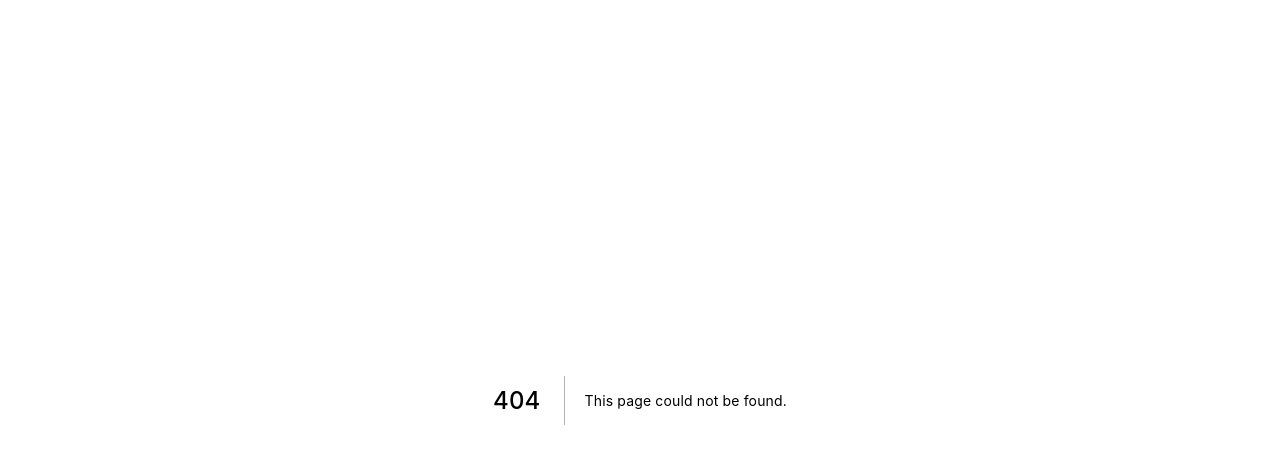
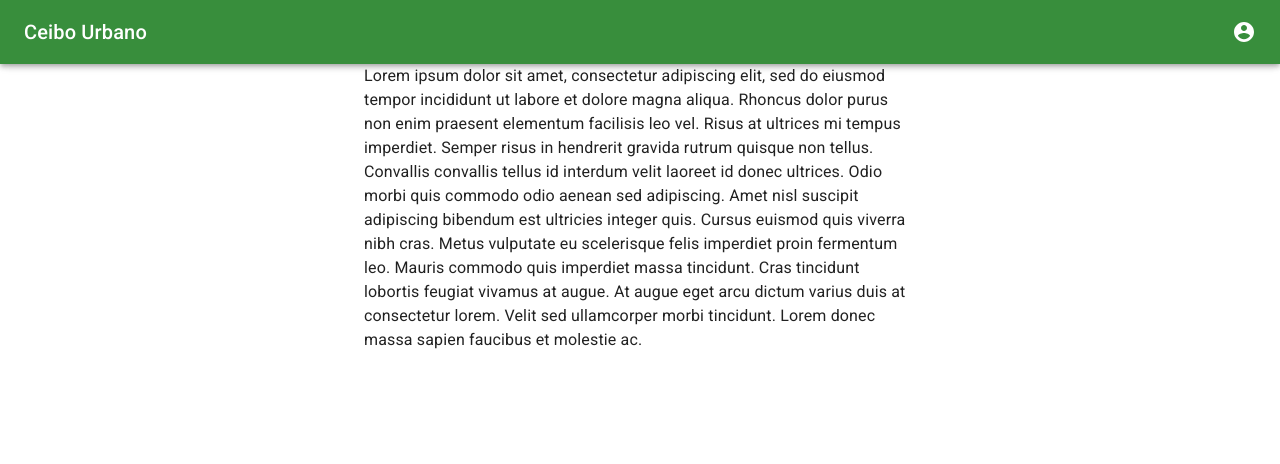
Before and after one commit to Aldogro/ceibo-urbano-next, a Next.js app: page /products in a window 1280 px wide. Before the commit this address had no page. Shown: the top 464 px of the page. Built offline with nearby package versions, Linux system fonts and the light colour scheme.

Commit message:
advances

```diff
--- a/modules/views/AppAppBar.js
+++ b/modules/views/AppAppBar.js
@@ -110,12 +110,10 @@ export default function PersistentDrawerLeft({ children }) {
             </IconButton>
           </div>
           <List>
-            {['Inbox', 'Starred', 'Send email', 'Drafts'].map((text, index) => (
-              <ListItem button key={text}>
-                <ListItemIcon>{index % 2 === 0 ? <InboxIcon /> : <MailIcon />}</ListItemIcon>
-                <ListItemText primary={text} />
-              </ListItem>
-            ))}
+            <ListItem component="a" href="/products">
+              <ListItemIcon><InboxIcon /></ListItemIcon>
+              <ListItemText primary="Productos" />
+            </ListItem>
           </List>
         </Drawer>
         : null
@@ -125,6 +123,7 @@ export default function PersistentDrawerLeft({ children }) {
           [classes.contentShift]: open,
         })}
       >
+        <div className={classes.drawerHeader} />
         {children}
       </main>
     </div>
@@ -180,6 +179,8 @@ const useStyles = makeStyles((theme) => ({
       duration: theme.transitions.duration.leavingScreen,
     }),
     marginLeft: -drawerWidth,
+    paddingTop: 0,
+    paddingBottom: 0,
   },
   contentShift: {
     transition: theme.transitions.create('margin', {
--- a/package.json
+++ b/package.json
@@ -5,6 +5,7 @@
   "dependencies": {
     "@material-ui/core": "latest",
     "@material-ui/icons": "^4.11.2",
+    "@material-ui/lab": "^4.0.0-alpha.57",
     "clsx": "latest",
     "final-form": "^4.20.1",
     "firebase": "^8.2.6",
--- /dev/null
+++ b/pages/products/index.js
@@ -0,0 +1,26 @@
+import React from 'react'
+import AppAppBar from '../../modules/views/AppAppBar'
+import Container from '@material-ui/core/Container'
+import Typography from '@material-ui/core/Typography'
+
+export default function LogInPage() {
+  return (
+    <React.Fragment>
+      <AppAppBar />
+      <Container maxWidth="sm">
+        <Typography paragraph>
+          Lorem ipsum dolor sit amet, consectetur adipiscing elit, sed do eiusmod tempor incididunt
+          ut labore et dolore magna aliqua. Rhoncus dolor purus non enim praesent elementum
+          facilisis leo vel. Risus at ultrices mi tempus imperdiet. Semper risus in hendrerit
+          gravida rutrum quisque non tellus. Convallis convallis tellus id interdum velit laoreet id
+          donec ultrices. Odio morbi quis commodo odio aenean sed adipiscing. Amet nisl suscipit
+          adipiscing bibendum est ultricies integer quis. Cursus euismod quis viverra nibh cras.
+          Metus vulputate eu scelerisque felis imperdiet proin fermentum leo. Mauris commodo quis
+          imperdiet massa tincidunt. Cras tincidunt lobortis feugiat vivamus at augue. At augue eget
+          arcu dictum varius duis at consectetur lorem. Velit sed ullamcorper morbi tincidunt. Lorem
+          donec massa sapien faucibus et molestie ac.
+        </Typography>
+      </Container>
+    </React.Fragment>
+  )
+}
```
Also changed, not shown: 1 other file (tests, documents, lock files or other folders).
